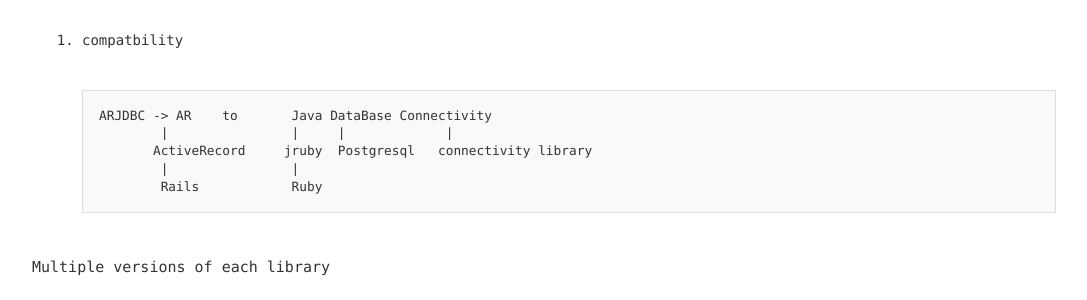
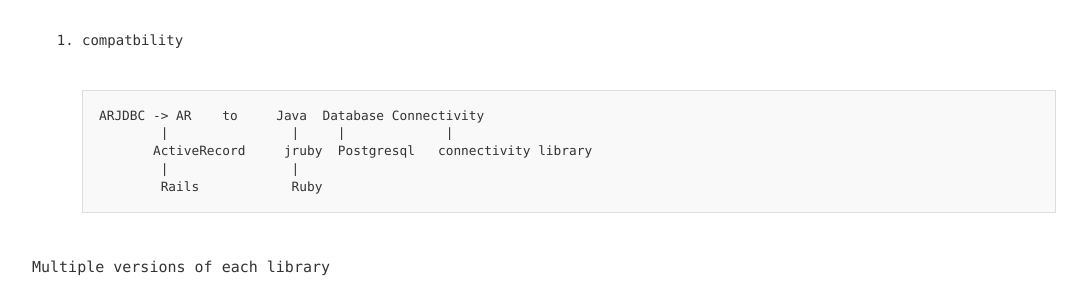
Before and after one commit to fengtingzhang/blog, a Jekyll site: the page built from _posts/2017-11-16-rubyconf-2017-day-two.md, in a window 1280 px wide and 900 px high, scrolled down 8034 px. Shown: the part 152-452 px from the top of the window, without its empty margins (96-1183 px from the left). Built offline with Jekyll 4.4.1, drawn with Linux system fonts in a browser that asks for light colours.

````diff
--- a/_posts/2017-11-16-rubyconf-2017-day-two.md
+++ b/_posts/2017-11-16-rubyconf-2017-day-two.md
@@ -285,7 +285,7 @@ JRuby can handle all rewuests in on e process
 ### Why are we lagging behind
 1. compatbility
 ```
-ARJDBC -> AR    to       Java DataBase Connectivity
+ARJDBC -> AR    to     Java  Database Connectivity
            |                |     |             |
           ActiveRecord     jruby  Postgresql   connectivity library
            |                |
````
